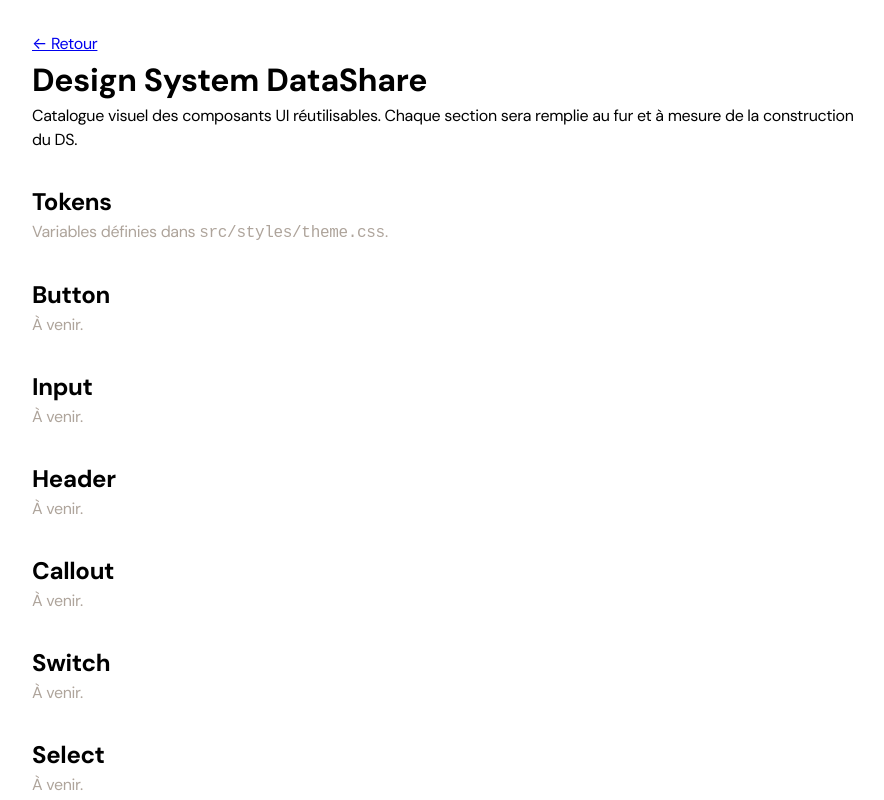
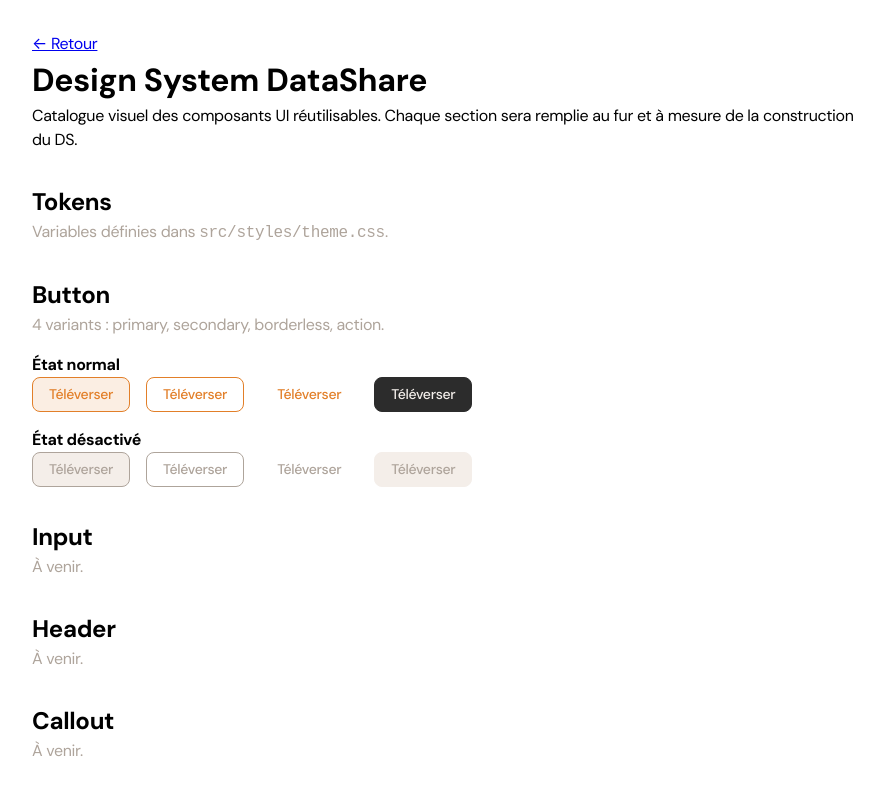
Before and after one commit to Jean-Baptiste-Paris/OC-DataShare, a React (Vite) app in the folder front/: page /design-system in a window 1280 px wide. Shown: the top 800 px of the page, without its empty margins (190-1074 px from the left). Built offline with nearby package versions, Linux system fonts and the light colour scheme.

Commit message:
Add Button component

```diff
--- /dev/null
+++ b/front/src/components/ui/Button/Button.module.css
@@ -0,0 +1,75 @@
+.button {
+  display: inline-flex;
+  align-items: center;
+  justify-content: center;
+  gap: var(--space-sm);
+
+  font-family: inherit;
+  font-size: var(--font-size-sm);
+  font-weight: var(--font-weight-medium);
+  line-height: var(--line-height-tight);
+  letter-spacing: inherit;
+
+  padding: var(--space-sm) var(--space-lg);
+  border: 1px solid transparent;
+  border-radius: var(--radius-md);
+  cursor: pointer;
+
+  transition: box-shadow 150ms ease, opacity 150ms ease;
+}
+
+.button:disabled {
+  cursor: not-allowed;
+  color: var(--color-text-muted);
+  border-color: var(--color-text-muted);
+}
+
+/* === Hover : ombre subtile (pas de changement de couleur, validé en DS) === */
+.button:not(:disabled):hover {
+  box-shadow: var(--shadow-md);
+}
+
+/* === Variant primary === */
+.primary {
+  background: var(--color-button-primary-bg);
+  border-color: var(--color-primary);
+  color: var(--color-primary);
+}
+.primary:disabled {
+  background: var(--color-bg-muted);
+}
+
+/* === Variant secondary === */
+.secondary {
+  background: transparent;
+  border-color: var(--color-primary);
+  color: var(--color-primary);
+}
+
+/* === Variant borderless (ghost) === */
+.borderless {
+  background: transparent;
+  border-color: transparent;
+  color: var(--color-primary);
+}
+.borderless:not(:disabled):hover {
+  /* Pas d'ombre sur un bouton sans bord — survol neutre */
+  box-shadow: none;
+  opacity: 0.7;
+}
+.borderless:disabled {
+  /* Pas de fond ni de bord en disabled — uniquement texte muted */
+  background: transparent;
+  border-color: transparent;
+}
+
+/* === Variant action (CTA sombre) === */
+.action {
+  background: var(--color-action);
+  border-color: var(--color-action);
+  color: var(--color-text-on-dark);
+}
+.action:disabled {
+  background: var(--color-bg-muted);
+  border-color: var(--color-bg-muted);   /* border invisible (même couleur que fill) */
+}
--- /dev/null
+++ b/front/src/components/ui/Button/Button.tsx
@@ -0,0 +1,31 @@
+import type { ButtonHTMLAttributes, ReactNode } from 'react';
+import styles from './Button.module.css';
+
+export interface ButtonProps extends ButtonHTMLAttributes<HTMLButtonElement> {
+  /** Style visuel du bouton */
+  variant?: 'primary' | 'secondary' | 'borderless' | 'action';
+  /** Contenu du bouton (texte, icône, ou les deux par composition) */
+  children: ReactNode;
+}
+
+/**
+ * Bouton du design system DataShare.
+ * 4 variants : primary (action principale corail), secondary (action alternative outlined),
+ * borderless (lien-like), action (CTA sombre header).
+ */
+export function Button({
+  variant = 'primary',
+  className,
+  children,
+  ...rest
+}: ButtonProps) {
+  const classes = [styles.button, styles[variant], className]
+    .filter(Boolean)
+    .join(' ');
+
+  return (
+    <button className={classes} {...rest}>
+      {children}
+    </button>
+  );
+}
--- /dev/null
+++ b/front/src/components/ui/Button/index.ts
@@ -0,0 +1,2 @@
+export { Button } from './Button';
+export type { ButtonProps } from './Button';
--- a/front/src/pages/DesignSystemPage.tsx
+++ b/front/src/pages/DesignSystemPage.tsx
@@ -1,4 +1,5 @@
 import { Link } from 'react-router-dom';
+import { Button } from '@/components/ui/Button';
 
 export function DesignSystemPage() {
   return (
@@ -19,7 +20,25 @@ export function DesignSystemPage() {
 
       <section style={{ marginTop: '2rem' }}>
         <h2>Button</h2>
-        <p style={{ color: 'var(--color-text-muted)' }}>À venir.</p>
+        <p style={{ color: 'var(--color-text-muted)' }}>
+          4 variants : primary, secondary, borderless, action.
+        </p>
+
+        <h3 style={{ marginTop: '1rem', fontSize: 'var(--font-size-base)' }}>État normal</h3>
+        <div style={{ display: 'flex', flexWrap: 'wrap', gap: '1rem' }}>
+          <Button variant="primary">Téléverser</Button>
+          <Button variant="secondary">Téléverser</Button>
+          <Button variant="borderless">Téléverser</Button>
+          <Button variant="action">Téléverser</Button>
+        </div>
+
+        <h3 style={{ marginTop: '1rem', fontSize: 'var(--font-size-base)' }}>État désactivé</h3>
+        <div style={{ display: 'flex', flexWrap: 'wrap', gap: '1rem' }}>
+          <Button variant="primary" disabled>Téléverser</Button>
+          <Button variant="secondary" disabled>Téléverser</Button>
+          <Button variant="borderless" disabled>Téléverser</Button>
+          <Button variant="action" disabled>Téléverser</Button>
+        </div>
       </section>
 
       <section style={{ marginTop: '2rem' }}>
```
Also changed, not shown: 1 other file (tests, documents, lock files or other folders).
